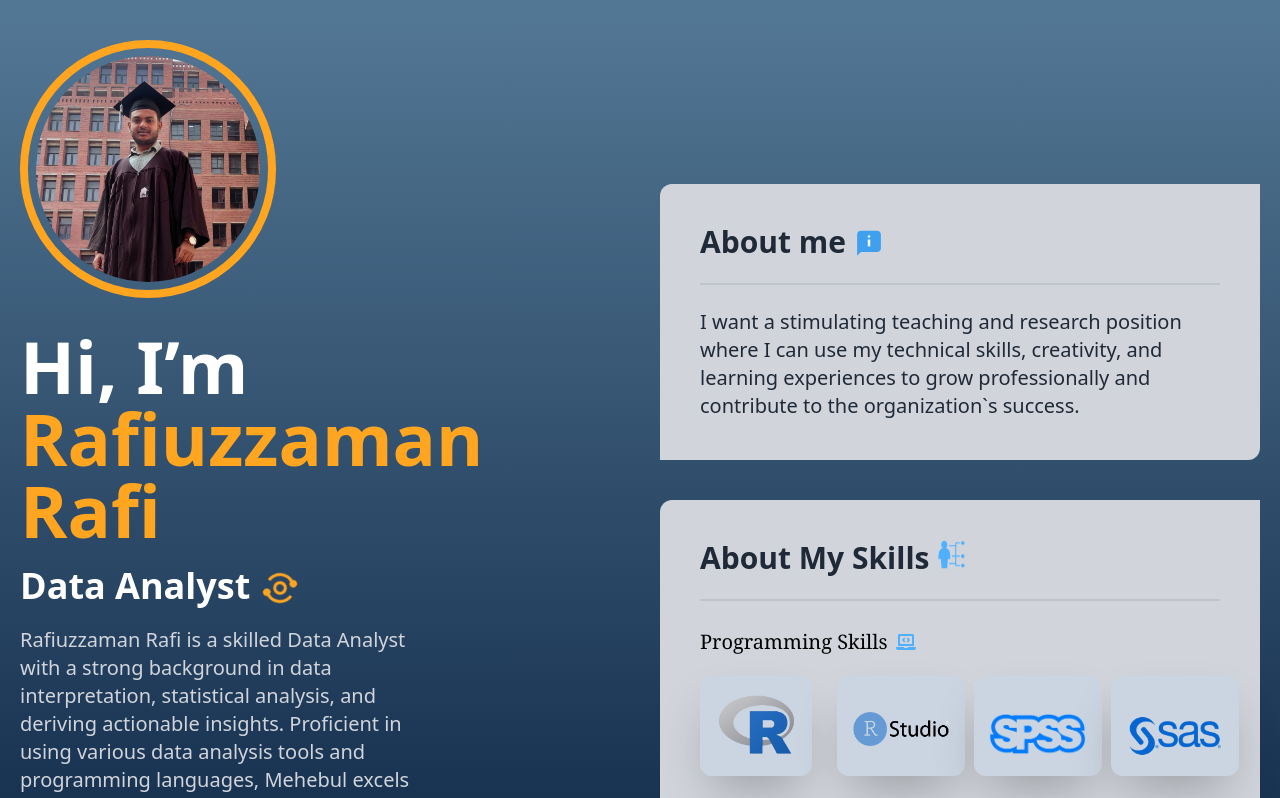
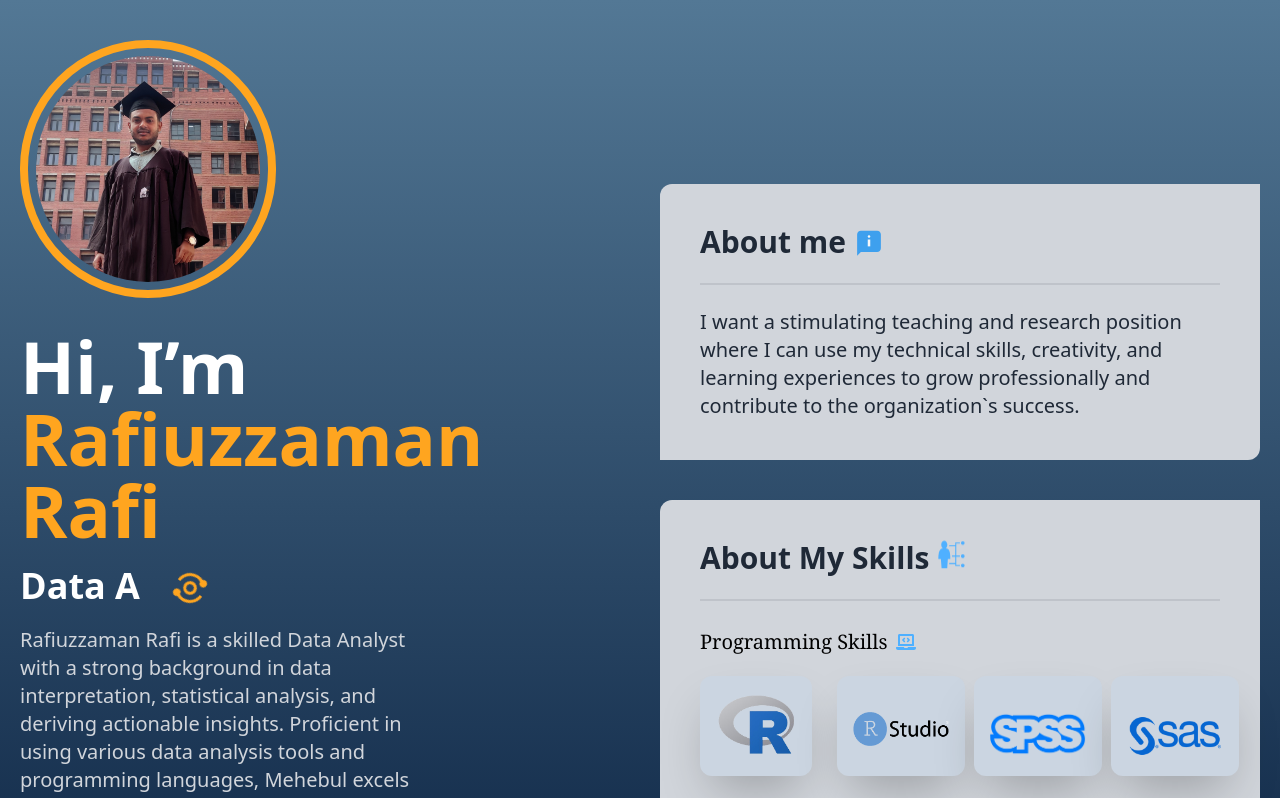
Before and after one commit to Mehebul02/Rafiuzzaman-Rafi, a React (Vite) app: page / in a window 1280 px wide. Shown: the top 798 px of the page. Built offline with nearby package versions, Linux system fonts and the light colour scheme.

Commit message:
type animation added

```diff
--- a/package.json
+++ b/package.json
@@ -15,6 +15,7 @@
     "react": "^18.3.1",
     "react-dom": "^18.3.1",
     "react-icons": "^5.3.0",
+    "react-type-animation": "^3.2.0",
     "tailwind-merge": "^2.5.2",
     "typewriter-effect": "^2.21.0"
   },
--- a/src/components/left-section/LeftPart.jsx
+++ b/src/components/left-section/LeftPart.jsx
@@ -3,6 +3,7 @@ import { personalImg } from "../../assets";
 import { CiSaveDown1 } from "react-icons/ci";
 import CustomButton from "../../shared/CustomButton";
 import { HiReply } from "react-icons/hi";
+import TypeAnimations from "../../shared/TypeAnimation";
 
 const LeftPart = () => {
 
@@ -22,7 +23,7 @@ const LeftPart = () => {
           </span>
         </h1>
         <h1 className="text-4xl text-[#ffffff] font-poppins font-bold flex items-end gap-3">
-          Data Analyst{" "}
+         <TypeAnimations/>
           <BiAnalyse className="animate-spin text-[#ffa51f] font-semibold" />{" "}
         </h1>
         <p className="text-xl text-gray-300 font-montserrat w-2/3 font-normal ">
--- /dev/null
+++ b/src/shared/TypeAnimation.jsx
@@ -0,0 +1,26 @@
+import { TypeAnimation } from 'react-type-animation';
+const TypeAnimations = () => {
+    return (
+        <div>
+        <TypeAnimation
+                      sequence={[
+                        500,
+                        " Data",
+                        500,
+                        " Data Analyst",
+                        500,
+                        " Data",
+                        500,
+
+                        "",
+                        500,
+                      ]}
+                      style={{ fontSize: "" }}
+                      repeat={Infinity}
+                    />
+
+        </div>
+    );
+};
+
+export default TypeAnimations;
```
Also changed, not shown: 1 other file (tests, documents, lock files or other folders).
